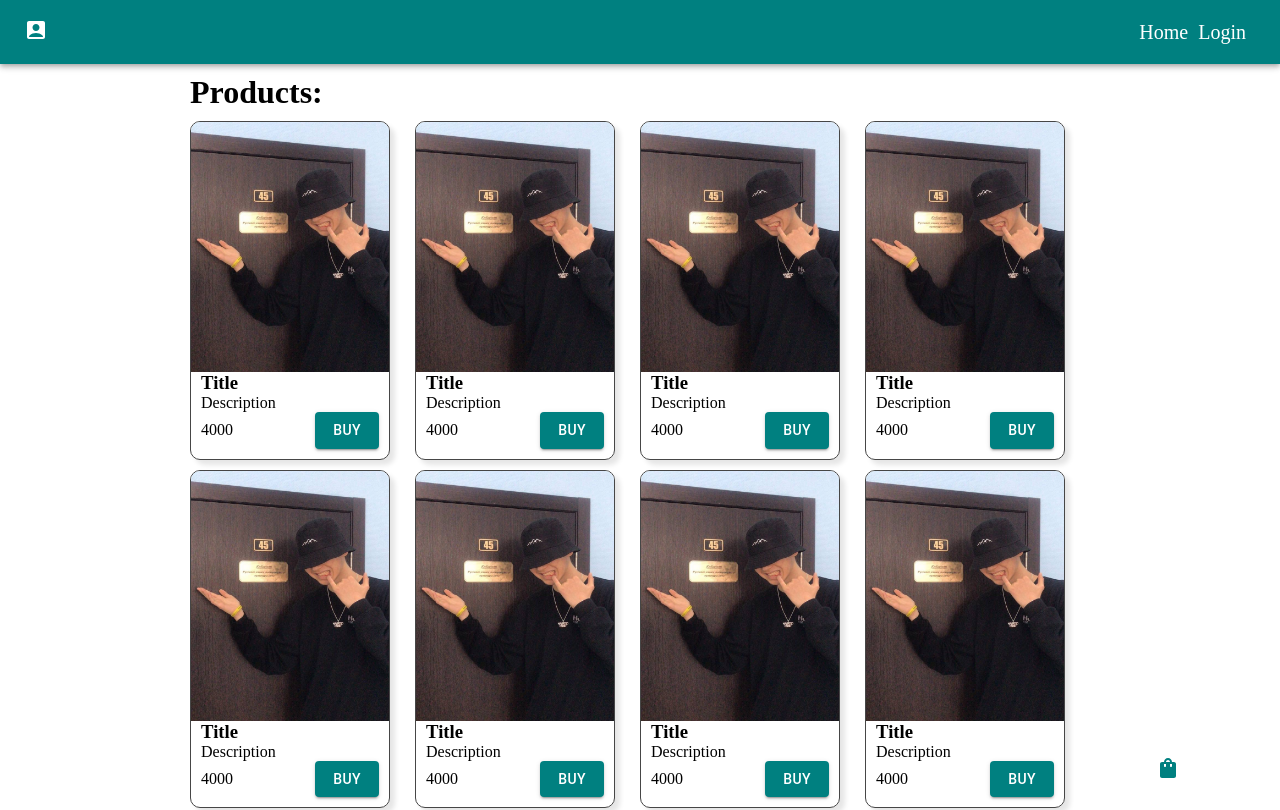
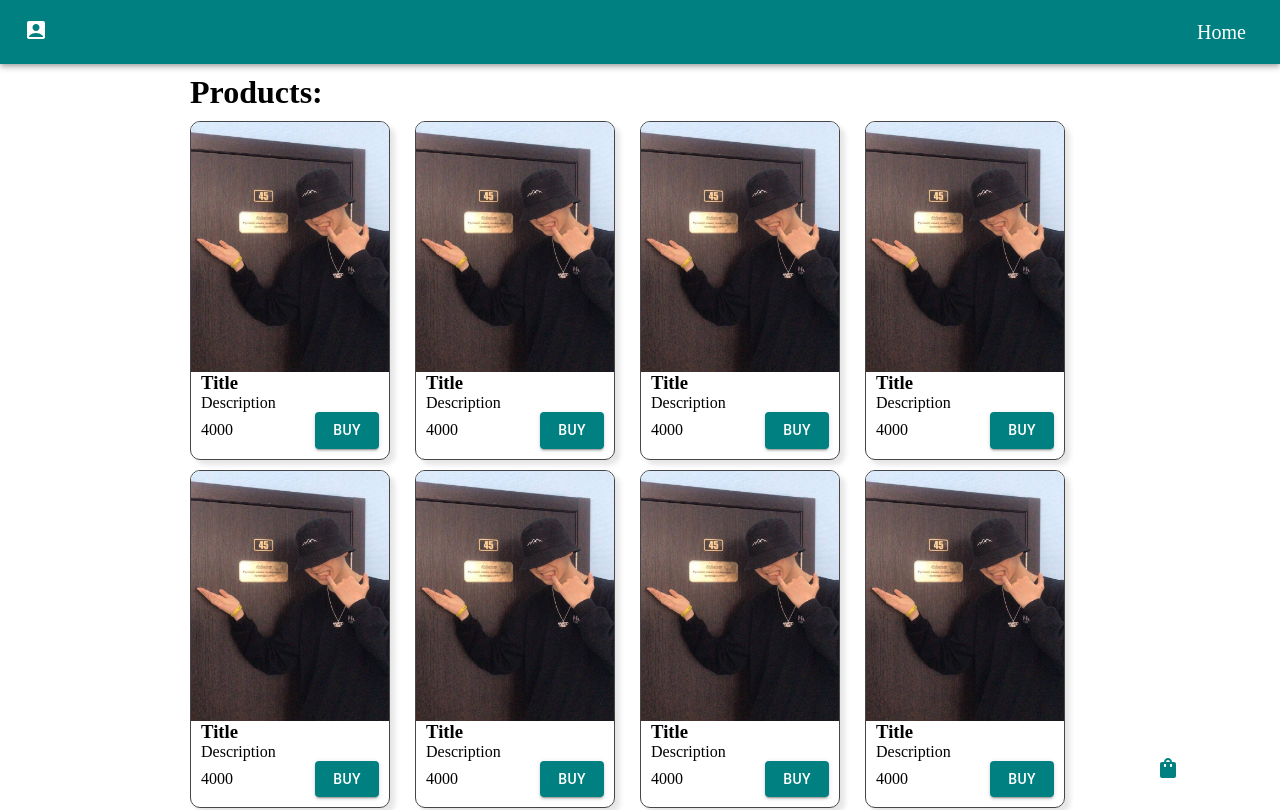
Before and after one commit to AmirASANOV/musicShop, a Next.js app in the folder client/: page / in a window 1280 px wide. Shown: the top 810 px of the page. Built offline with nearby package versions, Linux system fonts and the light colour scheme.

Commit message:
fix auth

```diff
--- a/client/app/components/Header/Header.tsx
+++ b/client/app/components/Header/Header.tsx
@@ -4,9 +4,19 @@ import Link from "next/link";
 import s from "./Header.module.scss";
 import AccountBoxIcon from "@mui/icons-material/AccountBox";
 import { useAppSelector } from "@/app/hooks/useSelector";
+import { useEffect, useState } from "react";
 
 const Header = () => {
   const token = useAppSelector((state: any) => state.authSlice.value.token);
+  const [isVisible, setIsVisible] = useState(false);
+
+  useEffect(() => {
+    if (token) {
+      setIsVisible(true);
+    } else {
+      setIsVisible(false);
+    }
+  }, [token]);
 
   return (
     <div>
@@ -20,7 +30,7 @@ const Header = () => {
             <Link className={s.link} href="/">
               Home
             </Link>
-            {!token && (
+            {isVisible && (
               <Link className={s.link} href="/login">
                 Login
               </Link>
--- a/client/app/layout.tsx
+++ b/client/app/layout.tsx
@@ -5,8 +5,6 @@ import Header from "./components/Header/Header";
 import ShoppingBagIcon from "@mui/icons-material/ShoppingBag";
 import s from "./style.module.scss";
 import Link from "next/link";
-import { Provider } from "react-redux";
-import { store } from "./store/store";
 import { StoreProvider } from "./store/StoreProvider";
 
 const inter = Inter({ subsets: ["latin"] });
--- a/client/app/store/authSlice.ts
+++ b/client/app/store/authSlice.ts
@@ -8,7 +8,7 @@ const token =
 const initialState = {
   value: {
     token: token,
-    isAuth: !!token,
+    isAuth: false,
   },
 };
 
@@ -19,11 +19,13 @@ const authSlice = createSlice({
     setToken(state, action) {
       state.value.token = action.payload;
       localStorage.setItem("token", action.payload);
+      state.value.isAuth = true;
     },
 
     clearToken(state) {
       state.value.token = null;
       localStorage.removeItem("token");
+      state.value.isAuth = false;
     },
   },
 });
```
